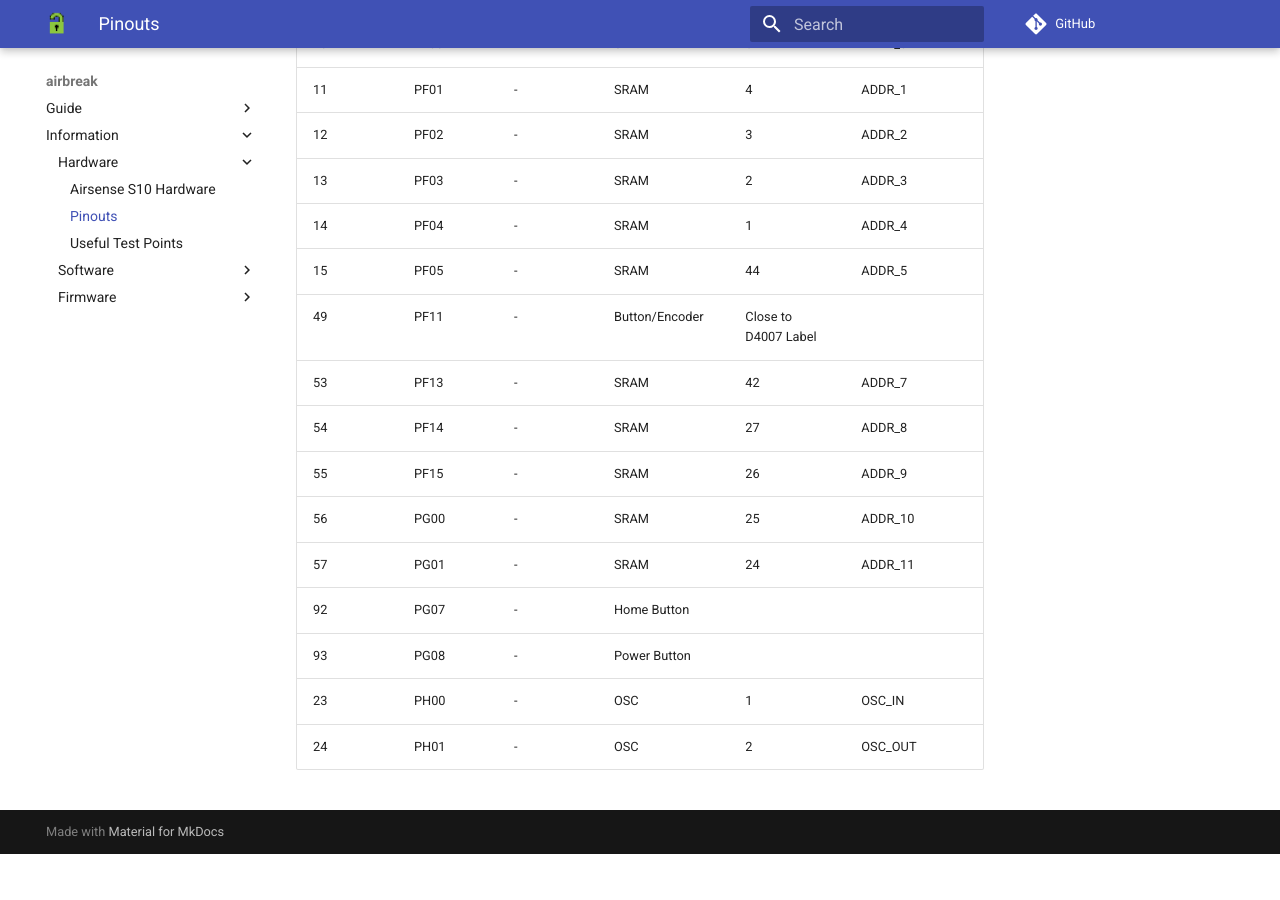
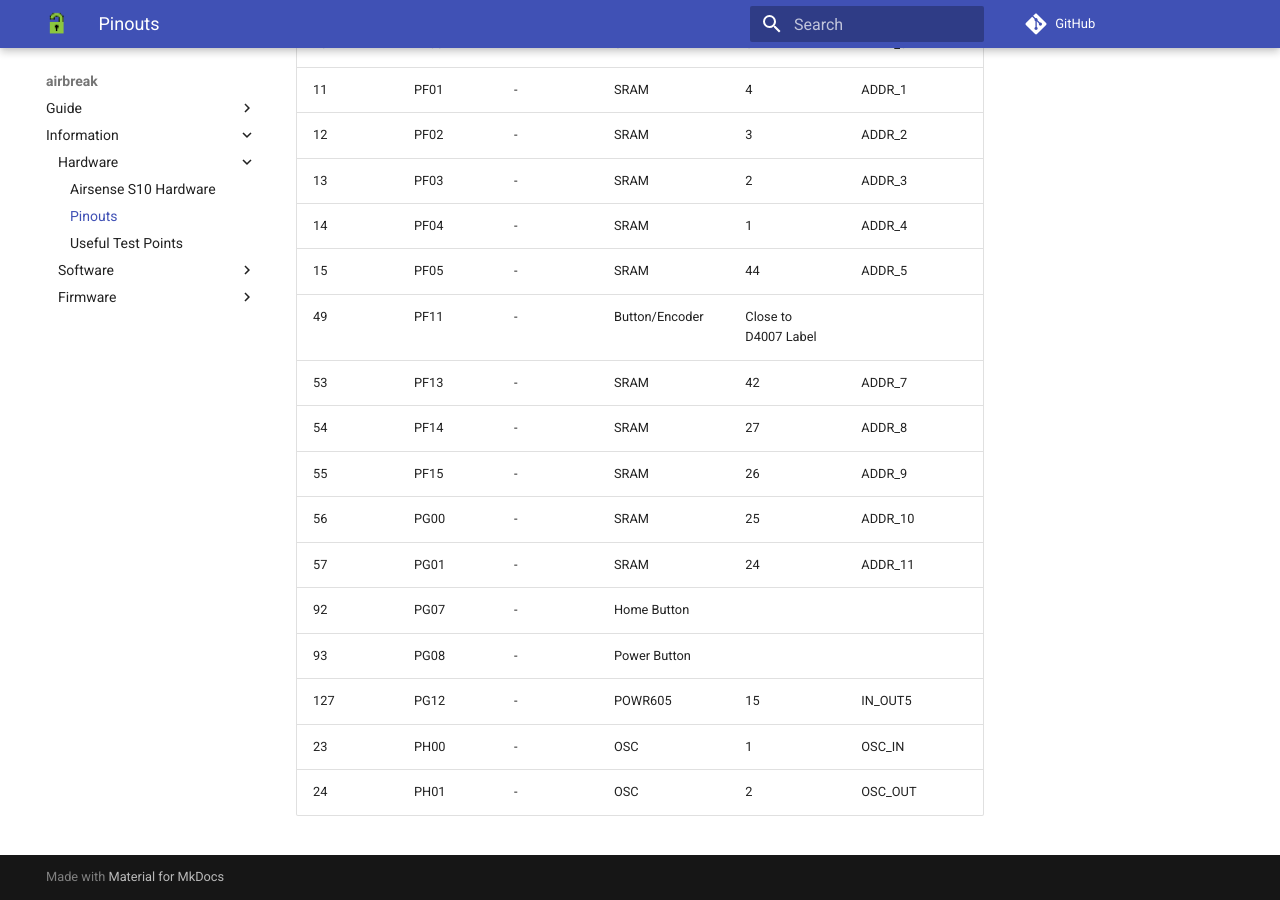
Before and after one commit to osresearch/airbreak, an MkDocs documentation site: the page built from docs/info/pinouts.md, in a window 1280 px wide and 900 px high, scrolled down 2823 px. Built offline with MkDocs 1.6.1 and Material for MkDocs 9.7.7, drawn with Linux system fonts in a browser that asks for light colours; comment, search, counter and statistics services are not loaded; before the commit the page ends 3677 px from its top, so only the background shows below that.

Commit message:
Added POWR605 connection

```diff
--- a/docs/info/pinouts.md
+++ b/docs/info/pinouts.md
@@ -70,5 +70,6 @@
 | 57			| PG01	|-| SRAM	| 24	| ADDR_11 |
 | 92			| PG07	|-| Home Button	| 	|  |
 | 93			| PG08	|-| Power Button	| 	|  |
+| 127			| PG12	|-| POWR605	| 15    | IN_OUT5 |
 | 23			| PH00	|-| OSC	| 1	| OSC_IN |
 | 24			| PH01	|-| OSC	| 2	| OSC_OUT |
```
